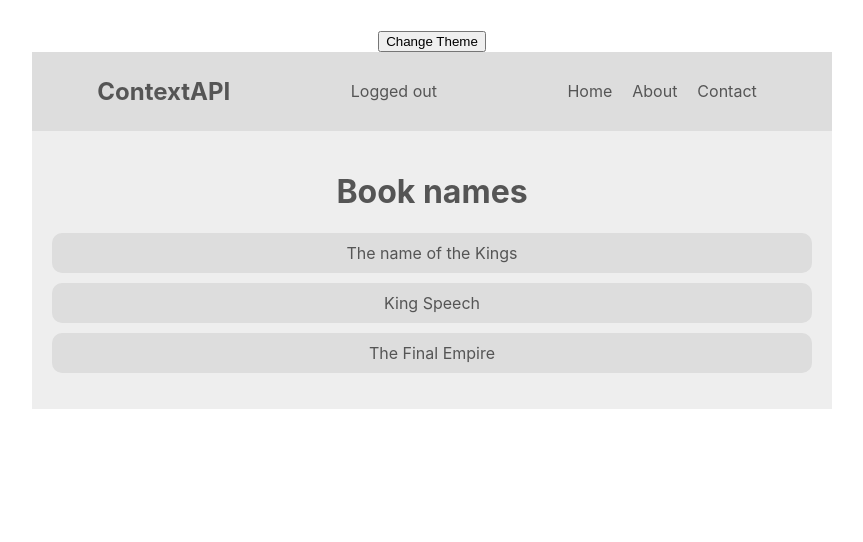
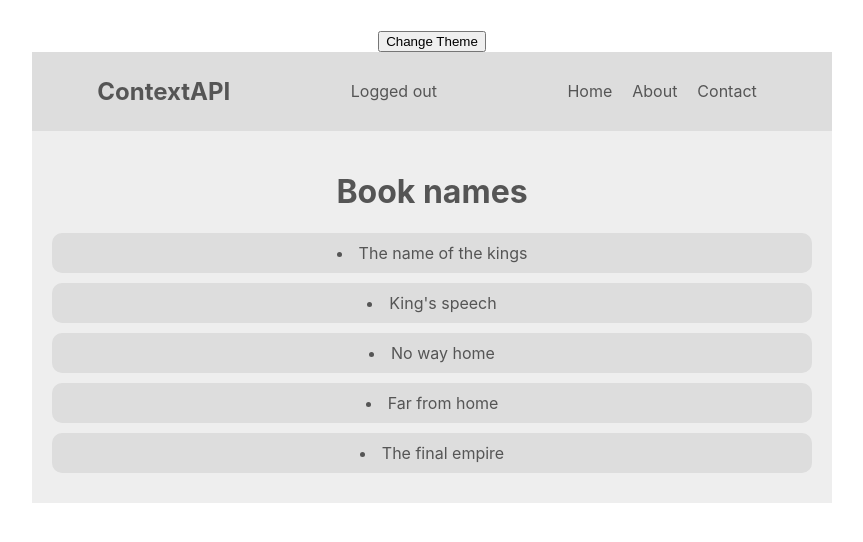
Before and after one commit to RySacdalan/React-Context-Guide, a React (Create React App) app: page / in a window 1280 px wide. Shown: the top 542 px of the page, without its empty margins (208-1071 px from the left). Built offline with nearby package versions, Linux system fonts and the light colour scheme.

Commit message:
Creating context using functional component.

```diff
--- a/src/App.js
+++ b/src/App.js
@@ -3,6 +3,7 @@ import BookList from "./Components/BookList";
 import Navbar from "./Components/Navbar";
 import ToggleTheme from "./Components/ThemeToggle";
 import AuthContextProvider from "./Context/AuthContext";
+import BookContextProvider, { BookContext } from "./Context/BookContext";
 import ThemeContextProvider from "./Context/ThemeContext";
 
 function App() {
@@ -12,7 +13,9 @@ function App() {
         <AuthContextProvider>
           <ToggleTheme />
           <Navbar />
-          <BookList />
+          <BookContextProvider>
+            <BookList />
+          </BookContextProvider>
         </AuthContextProvider>
       </ThemeContextProvider>
     </div>
--- a/src/Components/BookList.js
+++ b/src/Components/BookList.js
@@ -1,22 +1,29 @@
 import React, { useContext } from "react";
+import { BookContext } from "../Context/BookContext";
 import { ThemeContext } from "../Context/ThemeContext";
 
 const BookList = () => {
+  //destructure all need data from specific context.
+  const { books } = useContext(BookContext);
   const { isLightTheme, light, dark } = useContext(ThemeContext);
   //ternary rendering
   const theme = isLightTheme ? light : dark;
 
+  console.log(books);
   return (
     <div
       className="book-list"
       style={{ background: theme.bg, color: theme.syntax }}
     >
       <h1>Book names</h1>
-      <ul>
-        <li style={{ background: theme.ui }}>The name of the Kings</li>
-        <li style={{ background: theme.ui }}>King Speech</li>
-        <li style={{ background: theme.ui }}>The Final Empire</li>
-      </ul>
+
+      {books.map((pages) => {
+        return (
+          <li style={{ background: theme.ui }} key={pages.id}>
+            {pages.title}
+          </li>
+        );
+      })}
     </div>
   );
 };
--- /dev/null
+++ b/src/Context/BookContext.js
@@ -0,0 +1,21 @@
+import React, { useState, createContext } from "react";
+
+export const BookContext = createContext();
+
+const BookContextProvider = (props) => {
+  const [books, setBooks] = useState([
+    { title: "The name of the kings", id: 1 },
+    { title: "King's speech", id: 2 },
+    { title: "No way home", id: 3 },
+    { title: "Far from home", id: 4 },
+    { title: "The final empire", id: 5 },
+  ]);
+
+  return (
+    <BookContext.Provider value={{ books }}>
+      {props.children}
+    </BookContext.Provider>
+  );
+};
+
+export default BookContextProvider;
--- a/src/Context/ThemeContext.js
+++ b/src/Context/ThemeContext.js
@@ -1,5 +1,4 @@
 import React, { createContext, Component } from "react";
-import { Children } from "react/cjs/react.production.min";
 
 //Create context function that stored inside the ThemeContext.
 export const ThemeContext = createContext();
```
